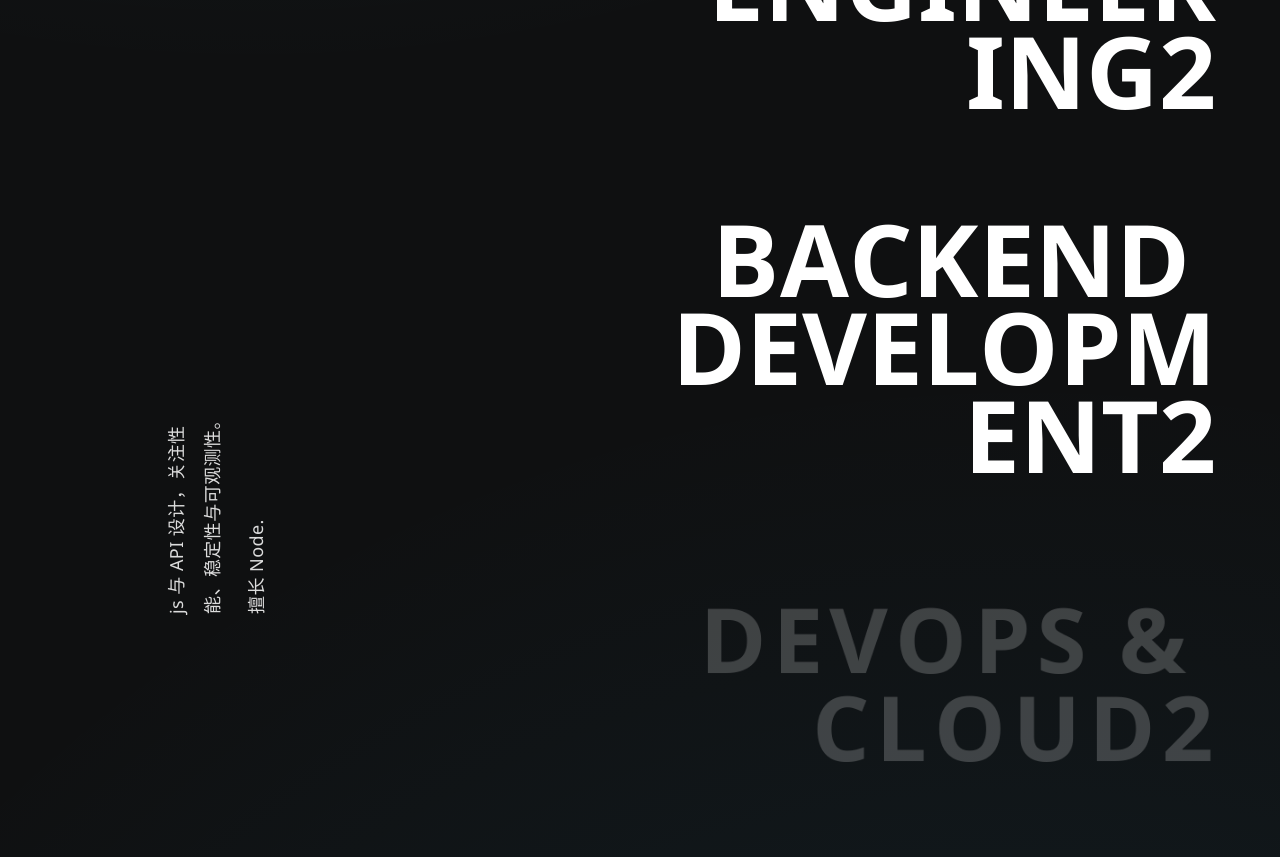
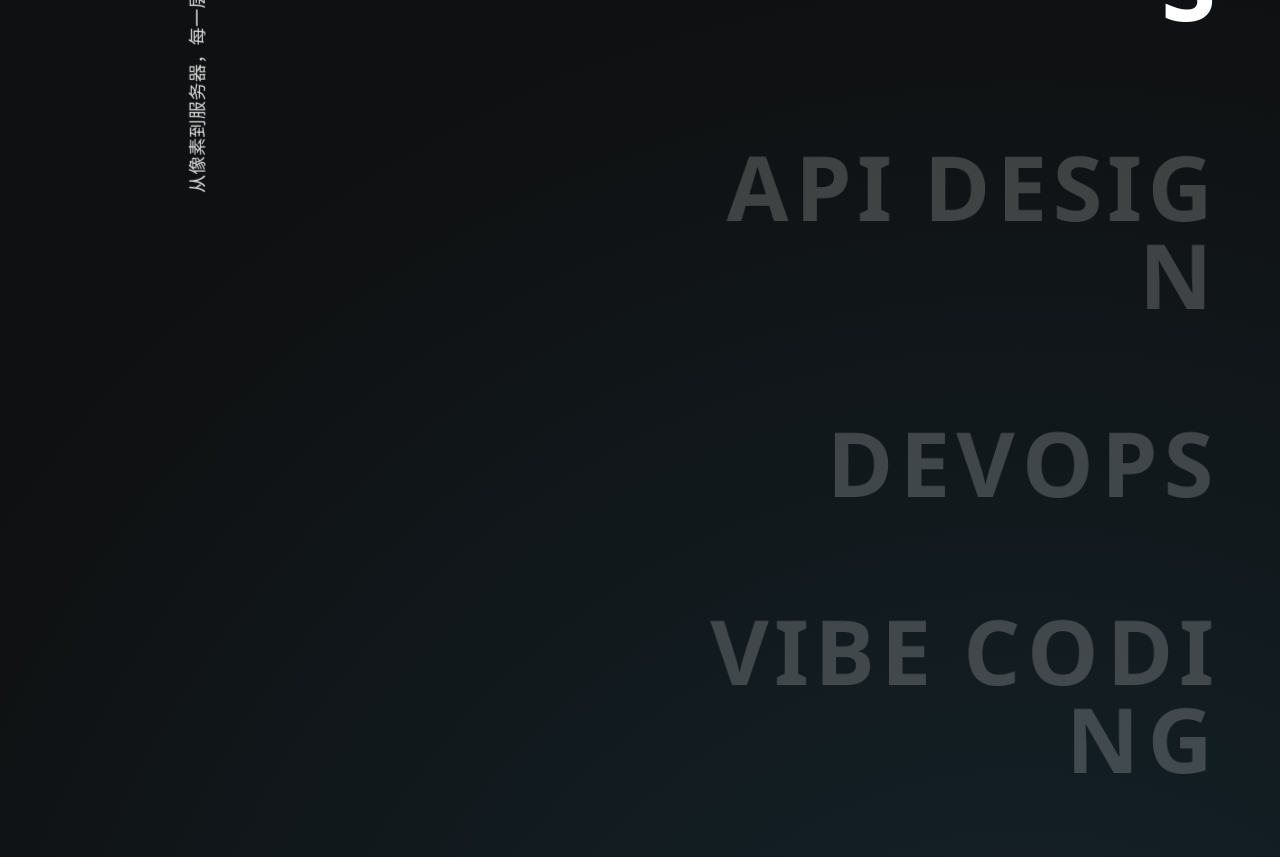
Before and after one commit to achelie/developer_portfolio, a React (Vite) app: page / in a window 1280 px wide. Shown: the part 1940-2797 px from the top of the page. Built offline with nearby package versions, Linux system fonts and the light colour scheme.

Commit message:
技能栏内容更改完成

```diff
--- a/src/components/Projects.tsx
+++ b/src/components/Projects.tsx
@@ -1,10 +1,23 @@
-import { useState } from 'react'
+import { useEffect, useState } from 'react'
 import { projects } from '../data/projects'
 
 export default function Projects() {
   const [active, setActive] = useState(0)
+  const [displayedIndex, setDisplayedIndex] = useState(0)
+  const [isVisible, setIsVisible] = useState(true)
 
-  const activeProject = projects[active] || projects[0]
+  useEffect(() => {
+    setIsVisible(false)
+
+    const timer = window.setTimeout(() => {
+      setDisplayedIndex(active)
+      setIsVisible(true)
+    }, 180)
+
+    return () => window.clearTimeout(timer)
+  }, [active])
+
+  const activeProject = projects[displayedIndex] || projects[0]
 
   return (
     <section className="w-full px-0 py-24 sm:px-6" id="projects">
@@ -25,7 +38,9 @@ export default function Projects() {
             {projects.map((project, idx) => (
               <button
                 key={project.id}
-                onClick={() => setActive(idx)}
+                onMouseEnter={() => setActive(idx)}
+                onFocus={() => setActive(idx)}
+                onTouchStart={() => setActive(idx)}
                 className={`text-left group flex flex-col items-start gap-2 transition-all duration-300 focus:outline-none ${
                   idx === active ? 'opacity-100' : 'opacity-40'
                 }`}
@@ -42,17 +57,23 @@ export default function Projects() {
         </aside>
 
         <div className="relative lg:pl-8">
-          <div className="relative overflow-hidden rounded-[20px] border border-white/10 bg-black">
+          <div className="relative aspect-[16/10] overflow-hidden rounded-[20px] border border-white/10 bg-black">
             <img
               src={activeProject.imageUrl}
               alt={activeProject.name}
-              className="w-full h-auto object-cover block"
+              className={`h-full w-full object-cover block transition-opacity duration-300 ${
+                isVisible ? 'opacity-100' : 'opacity-0'
+              }`}
               loading="lazy"
             />
 
             <div className="pointer-events-none absolute inset-0 bg-[linear-gradient(180deg,transparent,rgba(0,0,0,0.6))]" />
 
-            <div className="absolute left-6 bottom-6 right-6 pointer-events-auto">
+            <div
+              className={`absolute left-6 bottom-6 right-6 pointer-events-auto transition-opacity duration-300 ${
+                isVisible ? 'opacity-100' : 'opacity-0'
+              }`}
+            >
               <div className="max-w-[560px] bg-gradient-to-t from-black/60 via-black/40 to-transparent p-6 rounded-lg">
                 <div className="text-sm text-white/60 uppercase tracking-wider mb-2">{activeProject.stack?.[0] || ''}</div>
                 <h3 className="text-2xl lg:text-3xl font-bold text-white mb-2">{activeProject.name}</h3>
--- a/src/data/skills.ts
+++ b/src/data/skills.ts
@@ -7,51 +7,45 @@ export interface Skill {
 // Centralized skill data keeps UI components simple and reusable.
 export const skills: Skill[] = [
   {
-    id: 'frontend',
-    name: '前端工程师',
-    description:
-      '专注 React + TypeScript 架构设计，重视可维护组件与交互体验。',
+    id: 'full-stack',
+    name: 'Full-Stack',
+    description: '在前端的神奇效果与后端的逻辑之间搭建桥梁。',
   },
   {
-    id: 'backend',
-    name: 'Backend Development',
-    description: '擅长 Node.js 与 API 设计，关注性能、稳定性与可观测性。',
+    id: 'vue',
+    name: 'NUXT.JS/VUE',
+    description: '达到完美并非在于没有东西可以再添加，而是在于没有东西可以再删减。',
+  },
+  {
+    id: 'node',
+    name: 'NODE.JS / EXPRESS',
+    description: '人的本质在于其强大的适应能力。',
+  },
+  {
+    id: 'databases',
+    name: 'DATABASES',
+    description:
+      '从像素到服务器，每一层都至关重要。',
+  },
+  {
+    id: 'api',
+    name: 'API DESIGN',
+    description: '没有策略的创造力被称为艺术。有策略的创造力则被称为工程学。',
   },
   {
     id: 'devops',
-    name: 'DevOps & Cloud',
-    description: '具备自动化部署与云资源管理经验，支持持续交付流程。',
+    name: 'DEVOPS',
+    description: '开发者肩负着塑造用户在数字世界中体验方式的重任。',
   },
   {
-    id: 'frontend2',
-    name: 'Frontend Engineering2',
-    description:
-      '专注 React + TypeScript 架构设计，重视可维护组件与交互体验。',
+    id: 'vibecoding',
+    name: 'VIBE CODING',
+    description: '编程不仅是技术，更是一种艺术形式，能够创造出令人惊叹的数字世界。',
   },
   {
-    id: 'backend2',
-    name: 'Backend Development2',
-    description: '擅长 Node.js 与 API 设计，关注性能、稳定性与可观测性。',
-  },
-  {
-    id: 'devops2',
-    name: 'DevOps & Cloud2',
-    description: '具备自动化部署与云资源管理经验，支持持续交付流程。',
-  },
-  {
-    id: 'frontend3',
-    name: 'Frontend Engineering2',
+    id: 'agent',
+    name: 'AGENT',
     description:
-      '专注 React + TypeScript 架构设计，重视可维护组件与交互体验。',
-  },
-  {
-    id: 'backend3',
-    name: 'Backend Development2',
-    description: '擅长 Node.js 与 API 设计，关注性能、稳定性与可观测性。',
-  },
-  {
-    id: 'devops3',
-    name: 'DevOps & Cloud2',
-    description: '具备自动化部署与云资源管理经验，支持持续交付流程。',
+      '在这个充满无限可能的时代，开发者不仅是技术的创造者，更是未来的塑造者。',
   },
 ]
```
